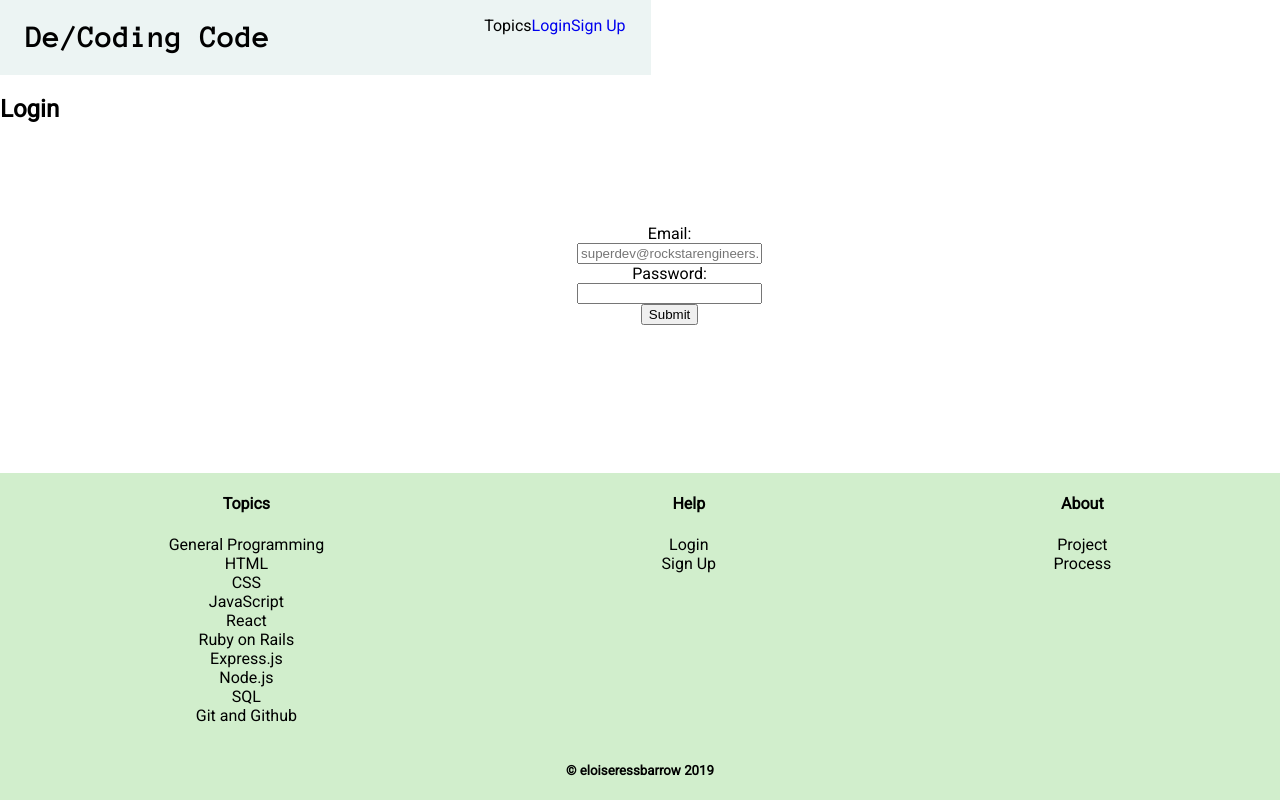
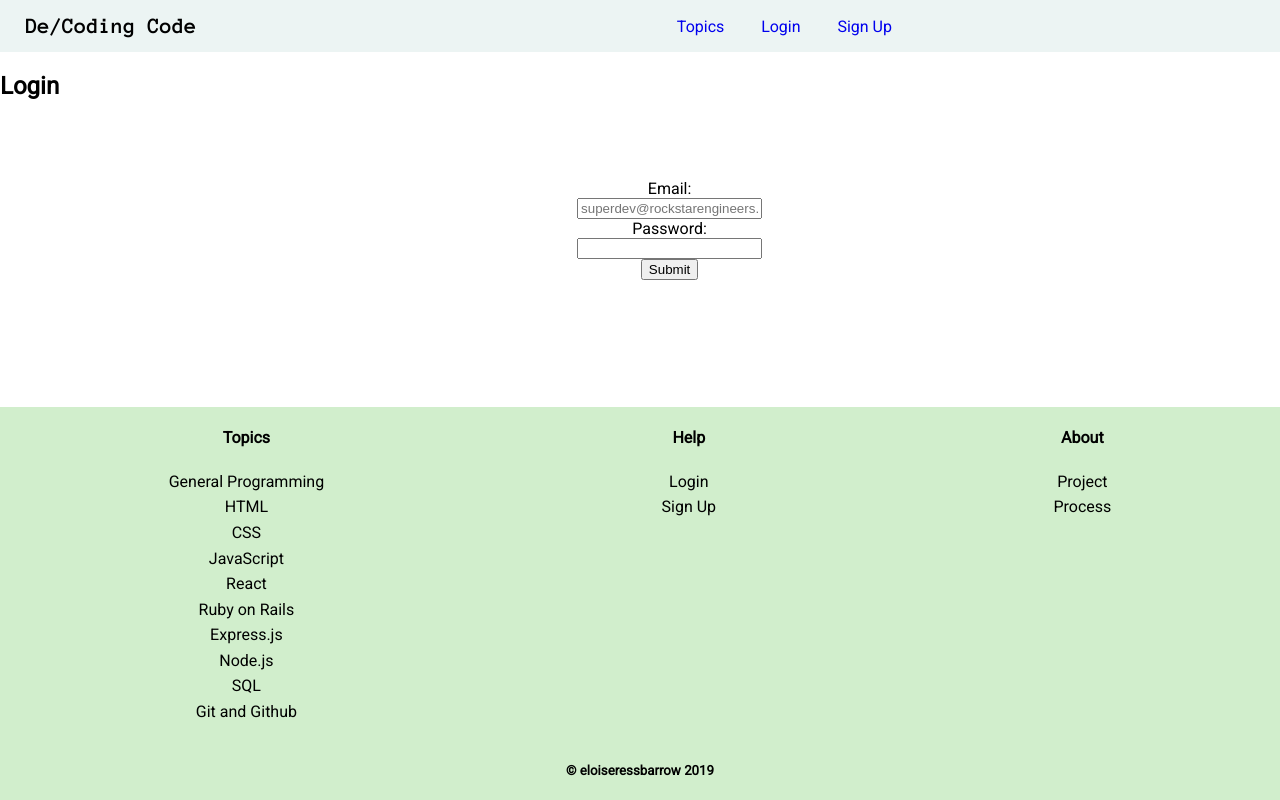
Before and after one commit to eloisebarrow/decoding_code, a React (Create React App) app in the folder client/: page /login in a window 1280 px wide. Built offline with nearby package versions, Linux system fonts and the light colour scheme; no server answers.

Commit message:
header styles wip color palette

```diff
--- a/client/src/App.css
+++ b/client/src/App.css
@@ -3,6 +3,7 @@ font-family: 'Roboto', sans-serif; */
 
 body {
   font-family: 'Roboto', sans-serif;
+  width: 100%;
 }
 
 .App {
--- a/client/src/components/Footer.css
+++ b/client/src/components/Footer.css
@@ -17,8 +17,13 @@
 
 .footer-nav li {
   list-style: none;
+  line-height: 1.6rem;
 }
 
 .footer-nav a {
   color: #000000;
 }
+
+.footer-nav a:hover {
+  text-decoration: underline;
+}
--- a/client/src/components/Header.css
+++ b/client/src/components/Header.css
@@ -1,27 +1,27 @@
 .title {
   font-family: 'Anonymous Pro', monospace;
   color: #000000;
+  font-size: 0.7rem;
 }
 
 .header-container {
   display: flex;
   justify-content: space-between;
   background-color: #ecf4f3;
-  width: 600px;
   margin: 0;
   padding: 0 2%;
 }
 
-.header-nav ul {
+.header-nav {
   display: flex;
-  justify-content: space-between;
+  align-items: center;
+  width: 50%;
 }
 
-.header-nav li {
-  list-style: none;
+.header-nav ul {
+  display: none;
 }
 
-.header-topics, .header-topics li {
-  list-style: none;
-  display: none;
+.header-nav a {
+  margin-left: 6%;
 }
--- a/client/src/components/Header.js
+++ b/client/src/components/Header.js
@@ -8,8 +8,7 @@ export default function Header() {
     <div className="header-container">
       <Link to="/" className="title"><h1>De/Coding Code</h1></Link>
       <nav className="header-nav">
-        <ul>
-          <li> Topics
+        <Link to="/decks">Topics
           <ul className="header-topics">
             <Link to="#"><li>General Programming</li></Link>
             <Link to="#"><li>HTML</li></Link>
@@ -22,11 +21,9 @@ export default function Header() {
             <Link to="#"><li>SQL</li></Link>
             <Link to="#"><li>Git and Github</li></Link>
           </ul>
-          </li>
-          <Link to="/login"><li>Login</li></Link>
-          <Link to="/register"><li>Sign Up</li></Link>
-        </ul>
-
+        </Link>
+        <Link to="/login">Login</Link>
+        <Link to="/register">Sign Up</Link>
       </nav>
 
 
```
Lines whose indentation alone changed are shown as unchanged.
